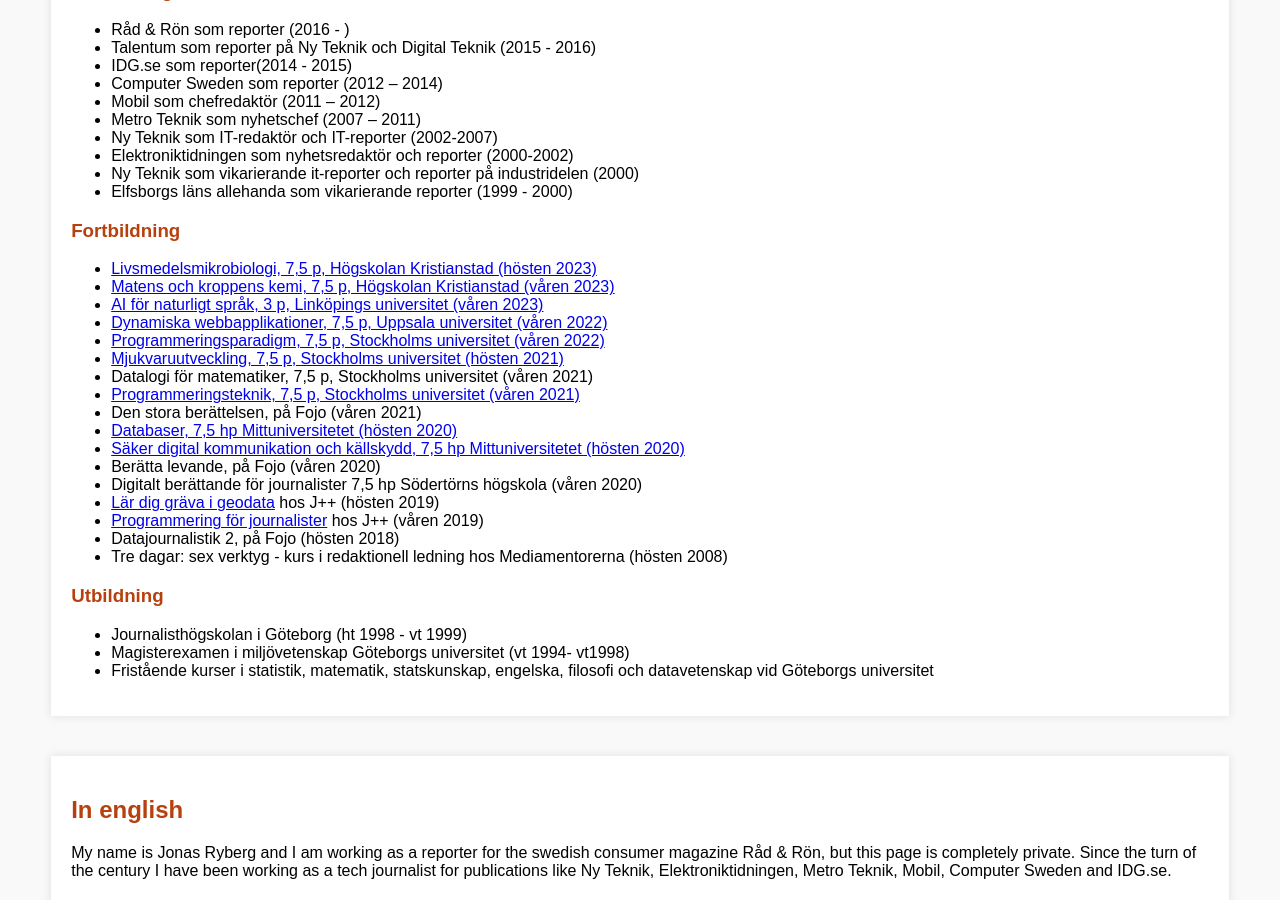
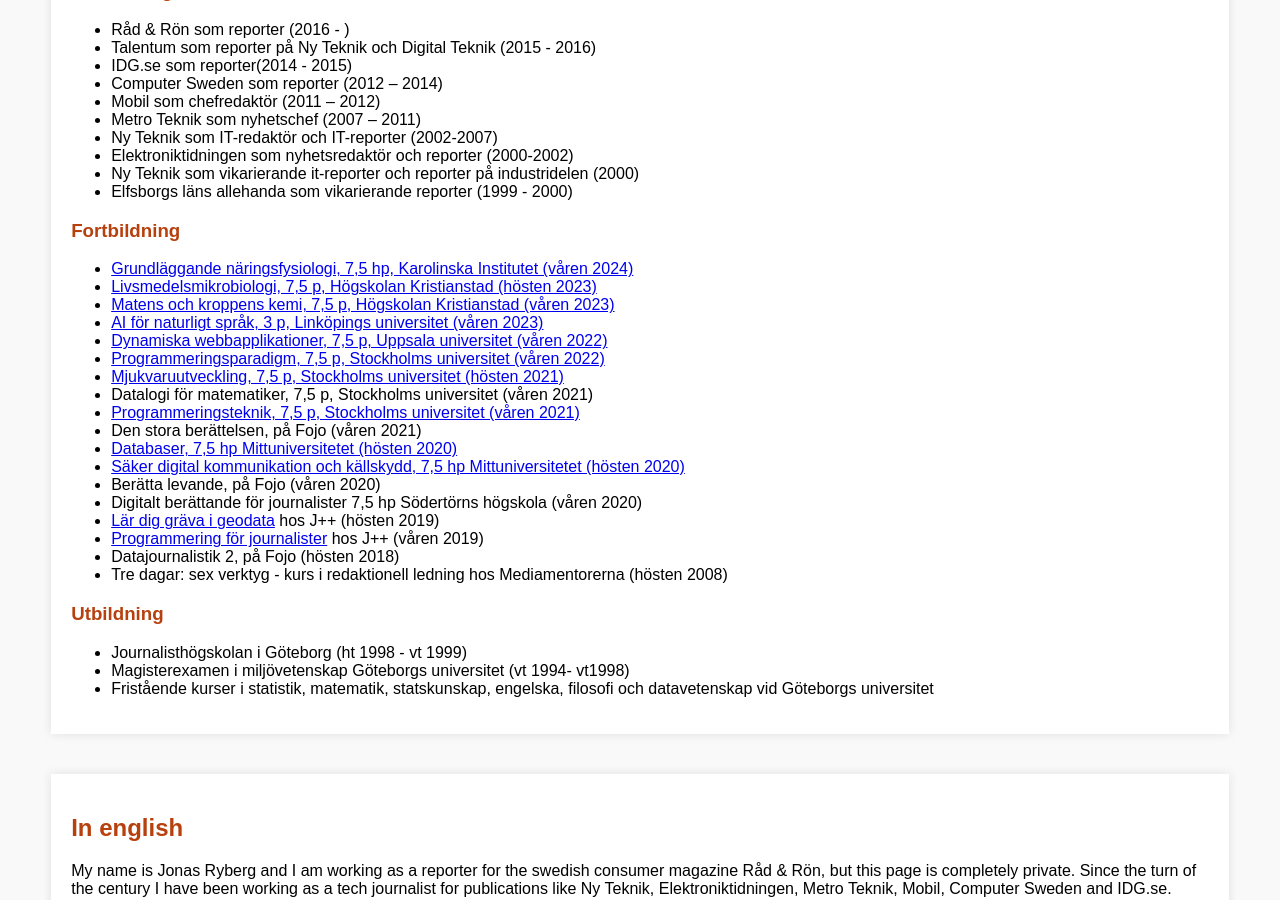
Before and after one commit to jonasryberg/jonasryberg.github.io, a Jekyll site: the page index.html, which Jekyll copies as it is, in a window 1280 px wide and 900 px high, scrolled down 895 px. Built offline with Jekyll 4.4.1, drawn with Linux system fonts in a browser that asks for light colours.

Commit message:
Update index.html
Ny utbildning tillagd

```diff
--- a/index.html
+++ b/index.html
@@ -131,6 +131,7 @@
 <p>
 <h3>Fortbildning</h3>
 <ul>
+  <li><a href="https://utbildning.ki.se/course-syllabus/1QA096">Grundläggande näringsfysiologi, 7,5 hp, Karolinska Institutet (våren 2024)</a></li>
   <li><a href="https://www.hkr.se/kurs/MB103G">Livsmedelsmikrobiologi, 7,5 p, Högskolan Kristianstad (hösten 2023)</a></li>
   <li><a href="https://www.hkr.se/kurs/KE458F">Matens och kroppens kemi, 7,5 p, Högskolan Kristianstad (våren 2023)</a></li>
   <li><a href="https://ai-for-naturligt-sprak.ida.liu.se/">AI för naturligt språk, 3 p, Linköpings universitet (våren 2023)</a></li>
```
